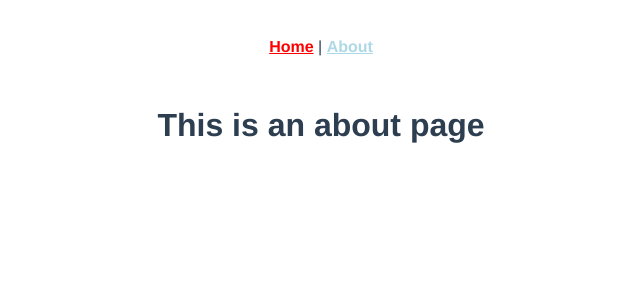
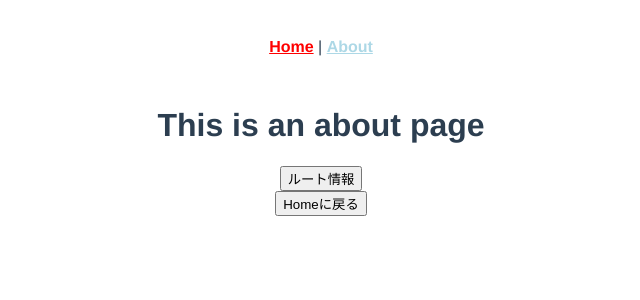
Before and after one commit to tackernao0522/udemy-aoki-vue, a Vue app in the folder section07/vuerouter/: page /about in a window 1280 px wide. Shown: the top 300 px of the page, without its empty margins (319-959 px from the left). Built offline with nearby package versions, Linux system fonts and the light colour scheme.

Commit message:
88 routerとroute

```diff
--- a/section07/vuerouter/src/views/About.vue
+++ b/section07/vuerouter/src/views/About.vue
@@ -1,5 +1,24 @@
 <template>
   <div class="about">
     <h1>This is an about page</h1>
+    <button @click="checkRouteInfo">ルート情報</button>
+    <br>
+    <button @click="goToHome">Homeに戻る</button>
   </div>
 </template>
+
+<script>
+export default {
+  name: "About",
+  methods: {
+    checkRouteInfo() {
+      console.log(this.$route);
+      console.log(this.$route.path);
+      console.log(this.$router);
+    },
+    goToHome() {
+      this.$router.push('/') // Homeに戻るようになる
+    }
+  },
+};
+</script>
```
Also changed, not shown: 1 other file (tests, documents, lock files or other folders).
